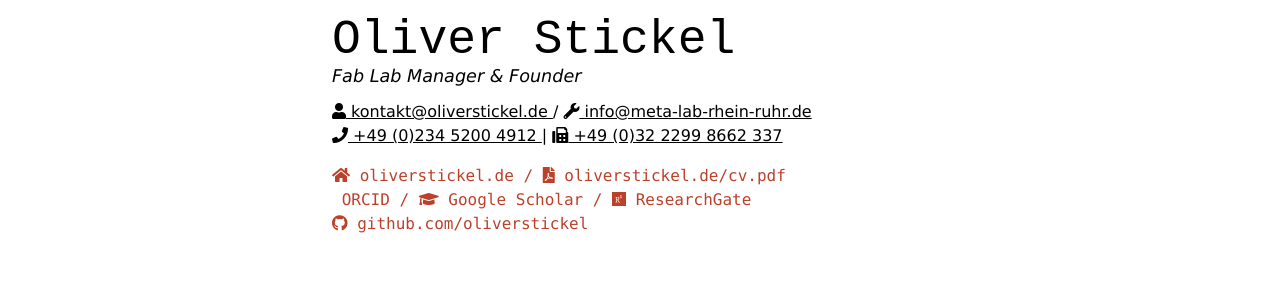
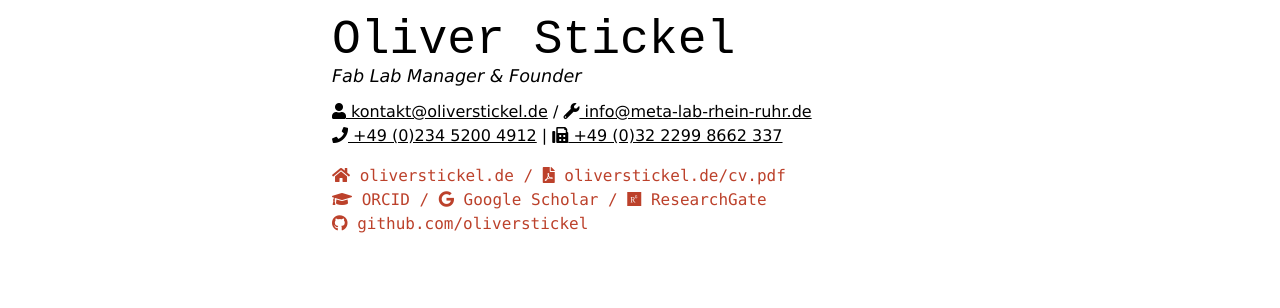
Before and after one commit to oliverstickel/oliverstickel.github.io, a Jekyll site: the page built from index.md, in a window 1280 px wide. Shown: the top 308 px of the page. Built offline with Jekyll 4.4.1, drawn with Linux system fonts in a browser that asks for light colours; nearby versions of some CDN libraries; a style sheet for code colours, icons or effects is not loaded.

Commit message:
Update index.md

```diff
--- a/index.md
+++ b/index.md
@@ -5,12 +5,12 @@ title: Oliver Stickel
 # Oliver Stickel
 Fab Lab Manager & Founder
 
-<a href="mailto:kontakt@oliverstickel.de"><i class="fas fa-user"></i> kontakt@oliverstickel.de </a> / <a href="mailto:info@meta-lab-rhein-ruhr.de"><i class="fas fa-wrench"></i> info@meta-lab-rhein-ruhr.de </a><br/>
-<a href="tel:+4923452004912"><i class="fas fa-phone"></i> +49 (0)234 5200 4912 </a> | <a href="fax:+493222998662337"><i class="fas fa-fax"></i> +49 (0)32 2299 8662 337 </a><br/>
+<a href="mailto:kontakt@oliverstickel.de"><i class="fas fa-user"></i> kontakt@oliverstickel.de</a> / <a href="mailto:info@meta-lab-rhein-ruhr.de"><i class="fas fa-wrench"></i> info@meta-lab-rhein-ruhr.de </a><br/>
+<a href="tel:+4923452004912"><i class="fas fa-phone"></i> +49 (0)234 5200 4912</a> | <a href="fax:+493222998662337"><i class="fas fa-fax"></i> +49 (0)32 2299 8662 337 </a><br/>
 
 <div id="webaddress">
   <a href="http://www.oliverstickel.de"><i class="fas fa-home"></i> oliverstickel.de </a> / <a href="http://www.oliverstickel.de/cv.pdf"><i class="fas fa-file-pdf"></i> oliverstickel.de/cv.pdf</a><br/>
-  <a href="https://orcid.org/0009-0009-2787-4975"><i class="fab fa-orcid"></i> ORCID </a> / <a href="https://scholar.google.de/citations?user=K1WQRFsAAAAJ"><i class="fab fas fa-graduation-cap"></i> Google Scholar </a> / <a href="https://researchgate.net/profile/oliver-stickel"><i class="fab fa-researchgate"></i> ResearchGate </a><br/>
+  <a href="https://orcid.org/0009-0009-2787-4975"><i class="fas fa-graduation-cap"></i> ORCID </a> / <a href="https://scholar.google.de/citations?user=K1WQRFsAAAAJ"><i class="fab fa-google"></i> Google Scholar </a> / <a href="https://researchgate.net/profile/oliver-stickel"><i class="fab fa-researchgate"></i> ResearchGate </a><br/>
   <a href="https://github.com/oliverstickel"><i class="fab fa-github"></i> github.com/oliverstickel </a><br/>
 </div>
 
```
